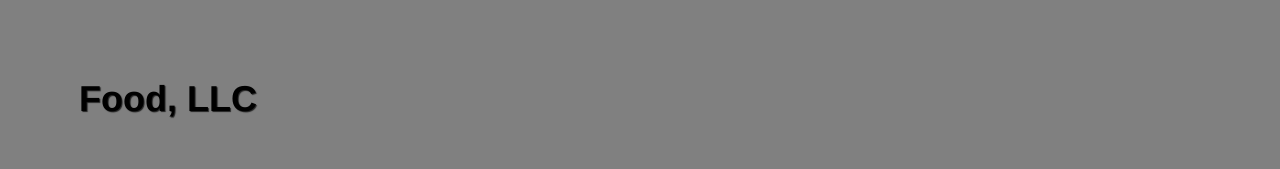
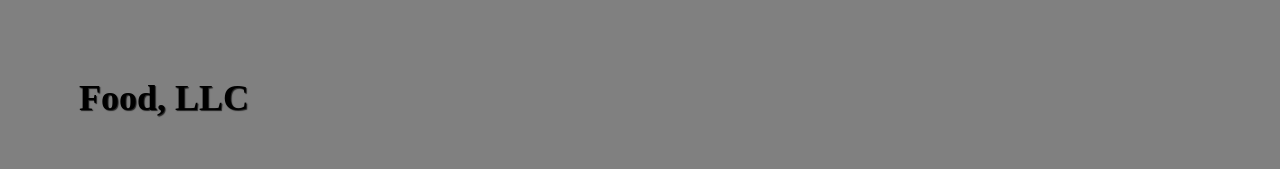
Before and after one commit to pang-guin/module3-solution, a plain HTML site: page index.html in a window 1280 px wide. Shown: the top 169 px of the page. Drawn offline with nearby package versions, Linux system fonts and the light colour scheme; files that its build step writes are made by us from their sources; a script that the page names is missing; files whose address does not match are found by name.

Commit message:
Add files via upload

```diff
--- a/css/styles.css
+++ b/css/styles.css
@@ -1,5 +1,8 @@
 body {
   font-size: 16px;
+  color: #fff;
+  background-color: white;
+  font-family: 'Oxygen', sans-serif;
 }
 
 /** HEADER **/
@@ -12,6 +15,7 @@ body {
 
 
 .navbar-brand h1 { /* Restaurant name */
+  font-family: 'Lora', serif;
   color: black;
   font-size: 1.5em;
   font-weight: bold;
```
